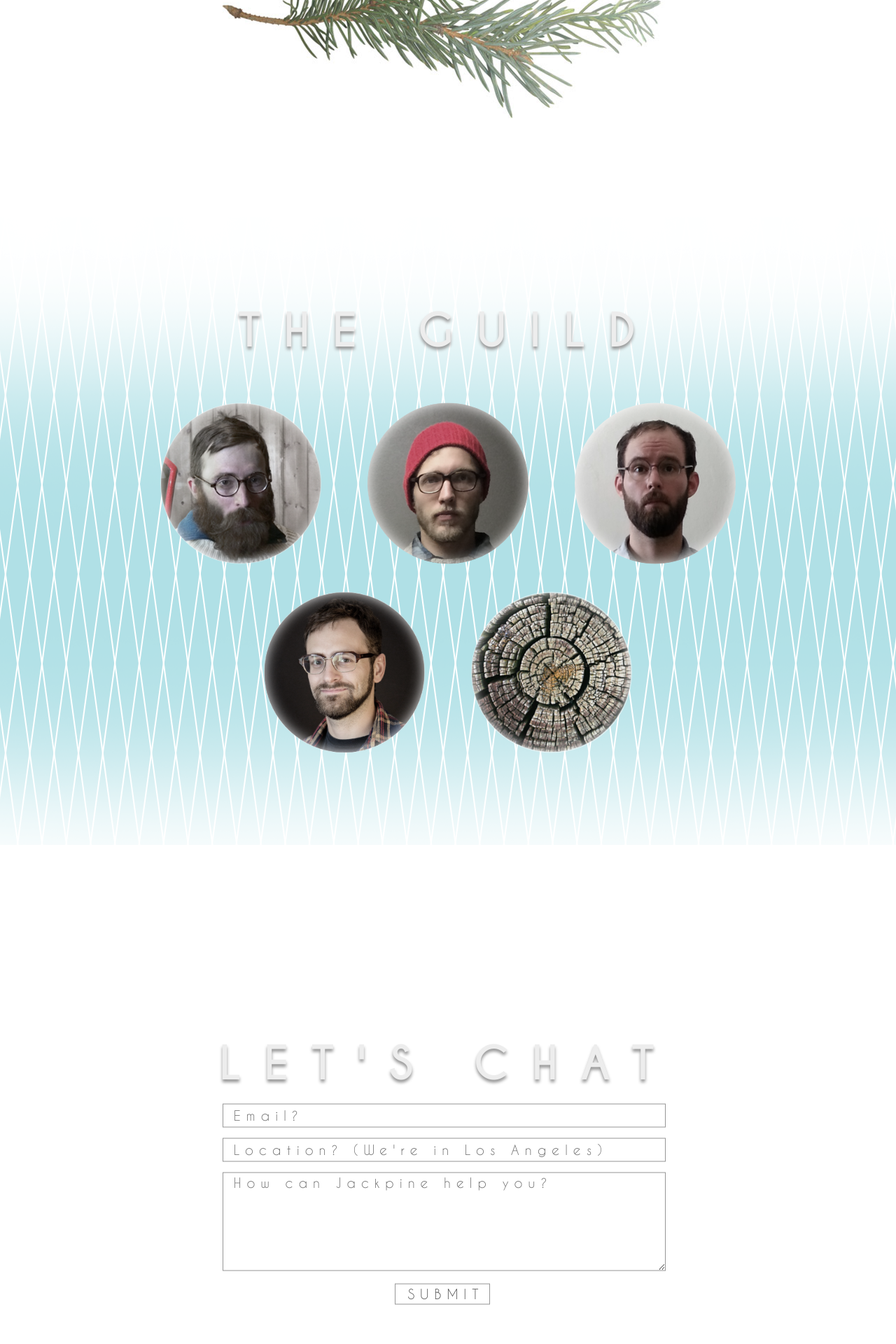
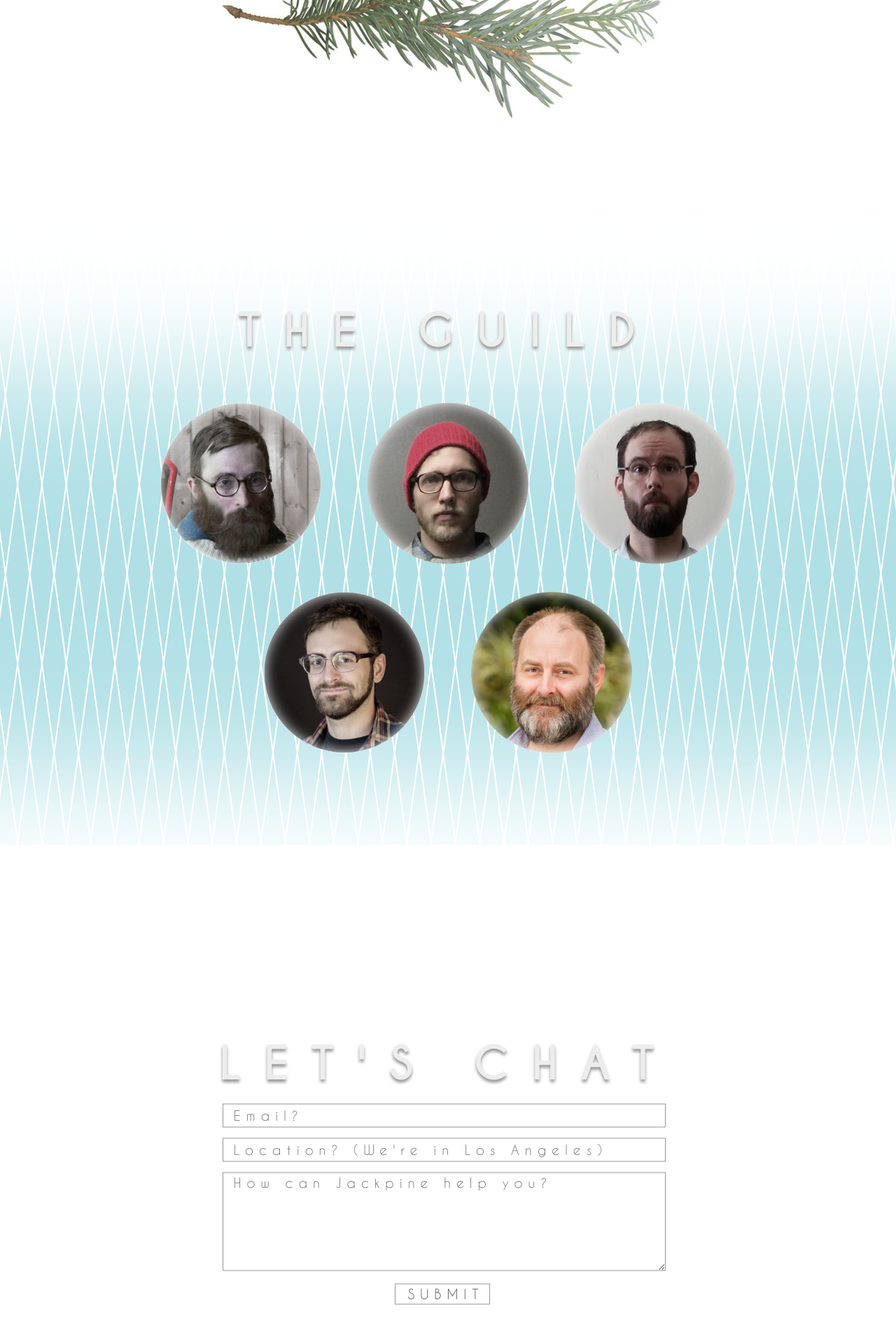
Before and after one commit to jackpine/jackpine.github.com, a Jekyll site: the page built from index.html, in a window 1280 px wide. Shown: the part 1493-3413 px from the top of the page at 70% size. Built offline with Jekyll 4.4.1, drawn with Linux system fonts in a browser that asks for light colours; Markdown is read by kramdown in place of the engine named in the settings.

Commit message:
Joshua's headshot and tooltip

```diff
--- a/index.html
+++ b/index.html
@@ -49,7 +49,7 @@
       <li data-toggle="tooltip" data-placement="top" title="Hi, I'm Michael. I craft code, build teams, and manage projects."><div class="circle"></div><img src="img/michael.png"></li>
       <li data-toggle="tooltip" data-placement="right" title="Hi, I'm Jon. I design graphics, layouts, and user interfaces."><div class="circle"></div><img src="img/jon.png"></li>
       <li data-toggle="tooltip" data-placement="top" title="I'm Fernando. I like to hack on the latest web technologies."><div class="circle"></div><img src="img/fernando.png"></li>
-      <li class="log"><div class="circle"></div><img src="img/log.png"></li>
+      <li data-toggle="tooltip" data-placement="top" title="Hi, I'm Joshua. I am a Mac and iOS developer."><div class="circle"></div><img src="img/joshua.png"></li>
     </ul>
   </div>
 </div>
```
Also changed, not shown: img/joshua.png (added).
